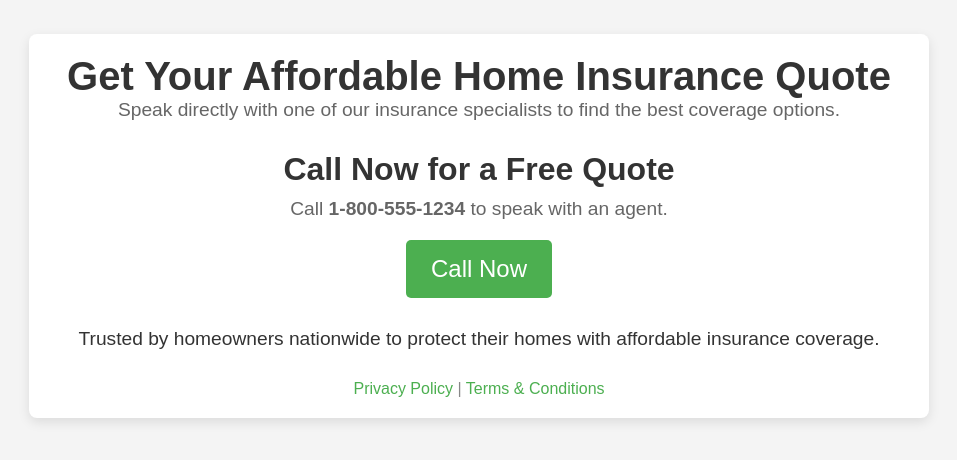
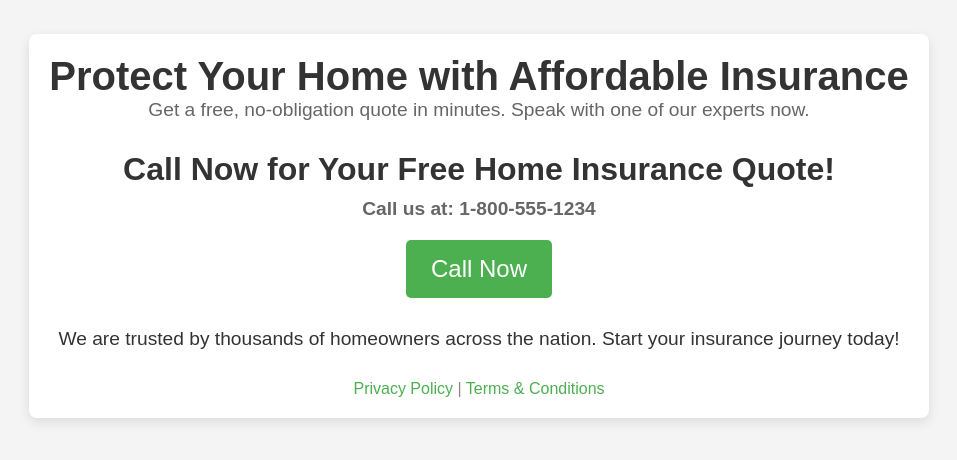
Before and after one commit to prudentprogramer/homeinsurence, a plain HTML site: page index.html in a window 1280 px wide. Shown: the part 174-634 px from the top of the page, without its empty margins (161-1118 px from the left). Drawn offline with Linux system fonts and the light colour scheme.

Commit message:
Update index.html

```diff
--- a/index.html
+++ b/index.html
@@ -3,27 +3,27 @@
 <head>
     <meta charset="UTF-8">
     <meta name="viewport" content="width=device-width, initial-scale=1.0">
-    <title>Home Insurance Quote</title>
+    <title>Get Your Home Insurance Quote</title>
     <link rel="stylesheet" href="style.css">
 </head>
 <body>
     <div class="container">
         <!-- Header Section -->
         <header class="header">
-            <h1>Get Your Affordable Home Insurance Quote</h1>
-            <p>Speak directly with one of our insurance specialists to find the best coverage options.</p>
+            <h1>Protect Your Home with Affordable Insurance</h1>
+            <p>Get a free, no-obligation quote in minutes. Speak with one of our experts now.</p>
         </header>
 
         <!-- Call to Action Section -->
         <section class="cta-section">
-            <h2>Call Now for a Free Quote</h2>
-            <p>Call <strong>1-800-555-1234</strong> to speak with an agent.</p>
+            <h2>Call Now for Your Free Home Insurance Quote!</h2>
+            <p><strong>Call us at: 1-800-555-1234</strong></p>
             <a href="tel:+18005551234" class="cta-button">Call Now</a>
         </section>
 
-        <!-- Trust & Information Section -->
+        <!-- Trust & Info Section -->
         <section class="info-section">
-            <p>Trusted by homeowners nationwide to protect their homes with affordable insurance coverage.</p>
+            <p>We are trusted by thousands of homeowners across the nation. Start your insurance journey today!</p>
         </section>
 
         <!-- Legal Section -->
```
